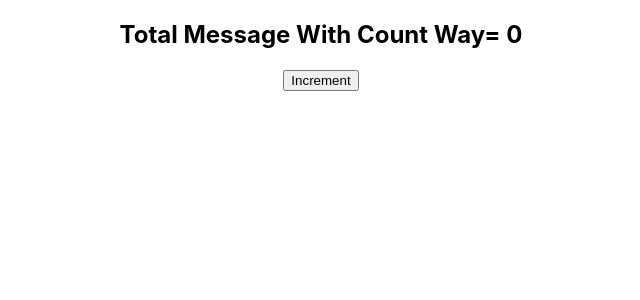
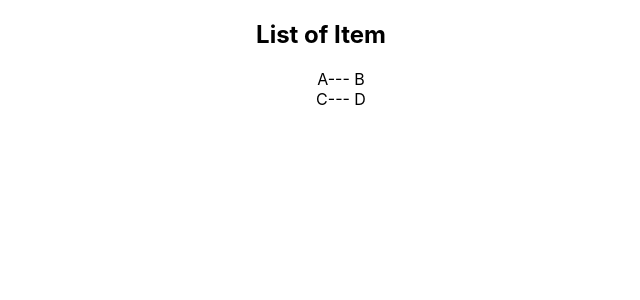
Before and after one commit to MuhammadShohagIslam/React-TypeScript, a React (Create React App) app: page / in a window 1280 px wide. Shown: the top 300 px of the page, without its empty margins (319-959 px from the left). Built offline with nearby package versions, Linux system fonts and the light colour scheme.

Commit message:
Generic Props

```diff
--- a/src/App.tsx
+++ b/src/App.tsx
@@ -1,5 +1,6 @@
 import React from "react";
 import "./App.css";
+import Main from "./components/GenericProps/Main";
 // import Main from "./components/TypingProps/Main";
 // import Main from './components/EventProps/Main';
 // import StyleProps from "./components/StyleProps/StyleProps";
@@ -11,7 +12,8 @@ import "./App.css";
 // import { UserContextProvider } from "./components/ContextAPI/UserContext";
 // import User from "./components/ContextAPI/User";
 // import MainForRef from "./components/UseRef/Main";
-import MainClassComp from "./components/ClassComp/Main";
+// import MainClassComp from "./components/ClassComp/Main";
+// import MainComponetProps from "./components/ComponentProps/Main";
 
 function App() {
     return (
@@ -28,7 +30,10 @@ function App() {
                 <User/>
             </UserContextProvider> */}
             {/* <MainForRef/> */}
-            <MainClassComp/>
+            {/* <MainClassComp/> */}
+            {/* <MainComponetProps/> */}
+            <Main/>
+
         </div>
     );
 }
--- /dev/null
+++ b/src/components/GenericProps/List.tsx
@@ -0,0 +1,22 @@
+type ListProps<T> = {
+    items:T[],
+    style: React.CSSProperties
+}
+
+const List =<T extends {id: number, first: string, last: string} >({items, style}:ListProps<T>) => {
+    console.log( items )
+    return (
+        <>
+            <h2>List of Item</h2>
+            <ul style={style}>
+                {items.map((item, index)=>{
+                    return (
+                        <li key={item.id ? item.id : index}>{item.first ? item.first : item}--- {item.last ? item.last: ""}</li>
+                    )
+                })}
+            </ul>
+        </>
+    );
+}
+
+export default List;
--- /dev/null
+++ b/src/components/GenericProps/Main.tsx
@@ -0,0 +1,27 @@
+import List from "./List";
+
+const Main = () => {
+    const person = [
+        {
+            id:1,
+            first: "A",
+            last: "B"
+        },
+        {
+            id: 2,
+            first: "C",
+            last: "D"
+        }
+    ]
+    return (
+        <>
+            {/* <List style={{"listStyleType": "none"}} items={["A", "B", "C", "D"]}/>
+
+            <List style={{"listStyleType": "none"}} items={[1, 2, 3, 4, 5]}/> */}
+
+            <List style={{"listStyleType": "none"}} items={person}/>
+        </>
+    );
+}
+
+export default Main;
```
